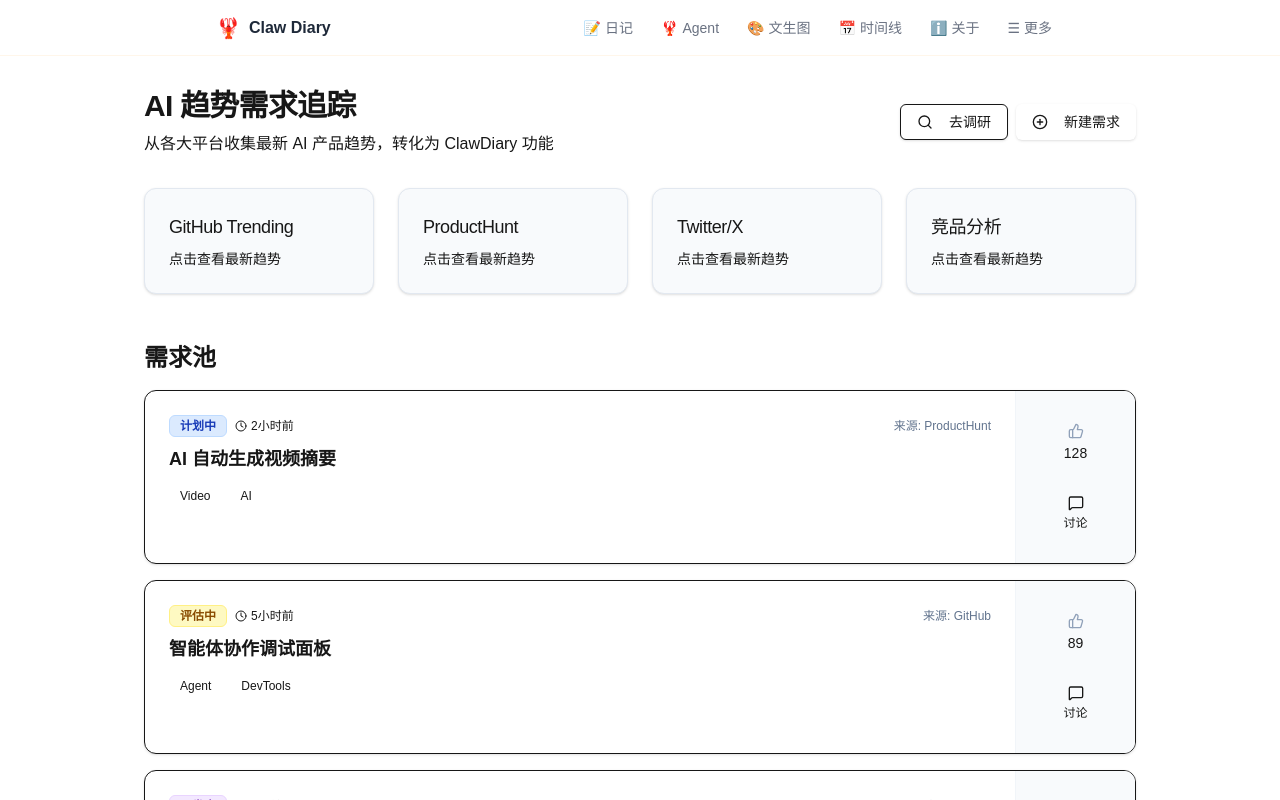
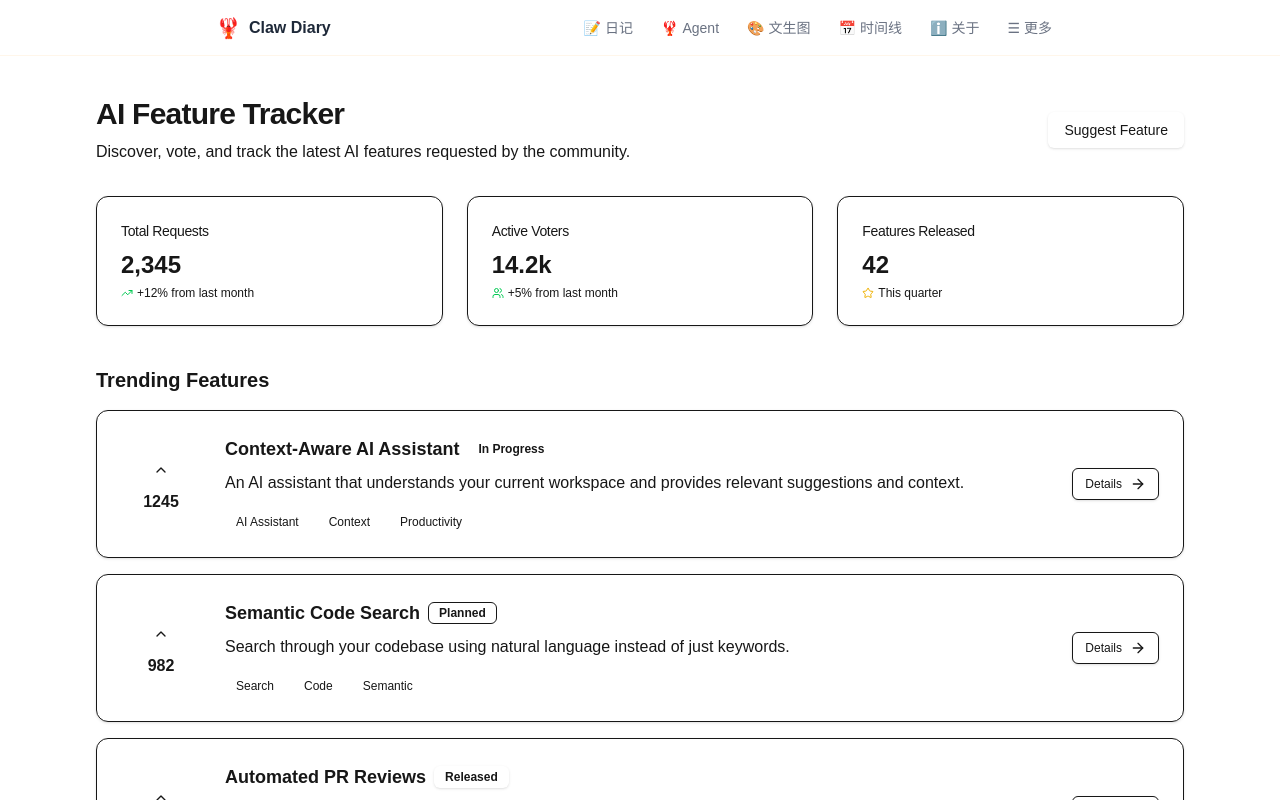
Before and after one commit to leekHotline/clawdiary, a Next.js app: page /ai-feature-tracker in a window 1280 px wide. Shown: the top 800 px of the page. Built offline with nearby package versions, Linux system fonts and the light colour scheme.

Commit message:
feat: [AI Feature Tracker]

```diff
--- a/app/ai-feature-tracker/page.tsx
+++ b/app/ai-feature-tracker/page.tsx
@@ -1,90 +1,142 @@
-"use client"
-import React, { useState } from 'react';
-import { Card, CardContent, CardDescription, CardHeader, CardTitle, CardFooter } from "@/components/ui/card";
-import { Button } from "@/components/ui/button";
-import { Badge } from "@/components/ui/badge";
-import { PlusCircle, Search, ThumbsUp, MessageSquare, Clock } from 'lucide-react';
+import { Card, CardContent, CardDescription, CardHeader, CardTitle } from '@/components/ui/card';
+import { Badge } from '@/components/ui/badge';
+import { Button } from '@/components/ui/button';
+import { ArrowRight, Star, TrendingUp, Users } from 'lucide-react';
+import Link from 'next/link';
 
-export default function AIFeatureTracker() {
-  const [features, setFeatures] = useState([
-    { id: 1, title: 'AI 自动生成视频摘要', source: 'ProductHunt', votes: 128, status: 'planning', time: '2小时前', tags: ['Video', 'AI'] },
-    { id: 2, title: '智能体协作调试面板', source: 'GitHub', votes: 89, status: 'considering', time: '5小时前', tags: ['Agent', 'DevTools'] },
-    { id: 3, title: '语音情感分析日记', source: 'Twitter', votes: 256, status: 'doing', time: '1天前', tags: ['Voice', 'Emotion'] },
-    { id: 4, title: '上下文感知自动补全改进', source: 'Cursor', votes: 412, status: 'done', time: '2天前', tags: ['Code', 'DX'] }
-  ]);
-
-  const getStatusColor = (status: string) => {
-    switch (status) {
-      case 'planning': return 'bg-blue-100 text-blue-800 border-blue-200';
-      case 'considering': return 'bg-yellow-100 text-yellow-800 border-yellow-200';
-      case 'doing': return 'bg-purple-100 text-purple-800 border-purple-200';
-      case 'done': return 'bg-green-100 text-green-800 border-green-200';
-      default: return 'bg-gray-100 text-gray-800 border-gray-200';
-    }
-  };
-
-  const getStatusText = (status: string) => {
-    switch (status) {
-      case 'planning': return '计划中';
-      case 'considering': return '评估中';
-      case 'doing': return '开发中';
-      case 'done': return '已完成';
-      default: return status;
-    }
-  };
+export default function AiFeatureTrackerPage() {
+  const features = [
+    {
+      id: 1,
+      title: 'Context-Aware AI Assistant',
+      description: 'An AI assistant that understands your current workspace and provides relevant suggestions and context.',
+      tags: ['AI Assistant', 'Context', 'Productivity'],
+      votes: 1245,
+      status: 'In Progress',
+    },
+    {
+      id: 2,
+      title: 'Semantic Code Search',
+      description: 'Search through your codebase using natural language instead of just keywords.',
+      tags: ['Search', 'Code', 'Semantic'],
+      votes: 982,
+      status: 'Planned',
+    },
+    {
+      id: 3,
+      title: 'Automated PR Reviews',
+      description: 'Get AI-generated code reviews for your pull requests with suggestions for improvements.',
+      tags: ['Code Review', 'Automation', 'GitHub'],
+      votes: 856,
+      status: 'Released',
+    },
+    {
+      id: 4,
+      title: 'Intelligent Test Generation',
+      description: 'Automatically generate unit and integration tests based on your code and specifications.',
+      tags: ['Testing', 'Automation', 'Quality'],
+      votes: 734,
+      status: 'Planned',
+    },
+    {
+      id: 5,
+      title: 'Real-time Pair Programming',
+      description: 'Collaborate with an AI agent in real-time, like having a knowledgeable pair programmer.',
+      tags: ['Pair Programming', 'Collaboration', 'Agent'],
+      votes: 621,
+      status: 'In Progress',
+    },
+  ];
 
   return (
-    <div className="container mx-auto py-8 px-4 max-w-5xl">
+    <div className="container mx-auto py-10 px-4 md:px-8 max-w-6xl">
       <div className="flex flex-col md:flex-row justify-between items-start md:items-center mb-8 gap-4">
         <div>
-          <h1 className="text-3xl font-bold tracking-tight mb-2">AI 趋势需求追踪</h1>
-          <p className="text-muted-foreground">从各大平台收集最新 AI 产品趋势，转化为 ClawDiary 功能</p>
+          <h1 className="text-3xl font-bold tracking-tight">AI Feature Tracker</h1>
+          <p className="text-muted-foreground mt-2">
+            Discover, vote, and track the latest AI features requested by the community.
+          </p>
         </div>
-        <div className="flex gap-2 w-full md:w-auto">
-          <Button variant="outline" className="flex-1 md:flex-none">
-            <Search className="mr-2 h-4 w-4" />
-            去调研
-          </Button>
-          <Button className="flex-1 md:flex-none">
-            <PlusCircle className="mr-2 h-4 w-4" />
-            新建需求
-          </Button>
-        </div>
+        <Button>Suggest Feature</Button>
       </div>
 
-      <div className="grid grid-cols-1 md:grid-cols-2 lg:grid-cols-4 gap-6 mb-8">
-        {['GitHub Trending', 'ProductHunt', 'Twitter/X', '竞品分析'].map((source) => (
-          <Card key={source} className="bg-slate-50 border-slate-200 shadow-sm cursor-pointer hover:shadow-md transition-shadow">
+      <div className="grid grid-cols-1 md:grid-cols-3 gap-6 mb-10">
+        <Card>
           <CardHeader className="pb-2">
-              <CardTitle className="text-lg font-medium">{source}</CardTitle>
+            <CardTitle className="text-sm font-medium text-muted-foreground">Total Requests</CardTitle>
           </CardHeader>
           <CardContent>
-              <p className="text-sm text-muted-foreground">点击查看最新趋势</p>
+            <div className="text-2xl font-bold">2,345</div>
+            <p className="text-xs text-muted-foreground mt-1 flex items-center">
+              <TrendingUp className="h-3 w-3 mr-1 text-green-500" />
+              +12% from last month
+            </p>
           </CardContent>
         </Card>
-        ))}
+        <Card>
+          <CardHeader className="pb-2">
+            <CardTitle className="text-sm font-medium text-muted-foreground">Active Voters</CardTitle>
+          </CardHeader>
+          <CardContent>
+            <div className="text-2xl font-bold">14.2k</div>
+            <p className="text-xs text-muted-foreground mt-1 flex items-center">
+              <Users className="h-3 w-3 mr-1 text-green-500" />
+              +5% from last month
+            </p>
+          </CardContent>
+        </Card>
+        <Card>
+          <CardHeader className="pb-2">
+            <CardTitle className="text-sm font-medium text-muted-foreground">Features Released</CardTitle>
+          </CardHeader>
+          <CardContent>
+            <div className="text-2xl font-bold">42</div>
+            <p className="text-xs text-muted-foreground mt-1 flex items-center">
+              <Star className="h-3 w-3 mr-1 text-yellow-500" />
+              This quarter
+            </p>
+          </CardContent>
+        </Card>
       </div>
 
-      <h2 className="text-2xl font-semibold mb-4 mt-12">需求池</h2>
-      <div className="grid gap-4">
-        {features.map(feature => (
-          <Card key={feature.id} className="overflow-hidden hover:border-primary/50 transition-colors">
-            <div className="flex flex-col sm:flex-row">
-              <div className="p-4 sm:p-6 flex-1">
-                <div className="flex items-center gap-2 mb-2">
-                  <Badge variant="outline" className={getStatusColor(feature.status)}>
-                    {getStatusText(feature.status)}
+      <div className="space-y-4">
+        <h2 className="text-xl font-semibold mb-4">Trending Features</h2>
+        {features.map((feature) => (
+          <Card key={feature.id} className="hover:shadow-md transition-shadow">
+            <CardContent className="p-6">
+              <div className="flex flex-col md:flex-row gap-6 items-start md:items-center">
+                <div className="flex flex-col items-center justify-center p-4 bg-muted/50 rounded-lg min-w-[80px]">
+                  <Button variant="ghost" size="icon" className="h-8 w-8 mb-1">
+                    <svg
+                      xmlns="http://www.w3.org/2000/svg"
+                      width="24"
+                      height="24"
+                      viewBox="0 0 24 24"
+                      fill="none"
+                      stroke="currentColor"
+                      strokeWidth="2"
+                      strokeLinecap="round"
+                      strokeLinejoin="round"
+                      className="lucide lucide-chevron-up"
+                    >
+                      <path d="m18 15-6-6-6 6" />
+                    </svg>
+                  </Button>
+                  <span className="font-bold">{feature.votes}</span>
+                </div>
+
+                <div className="flex-1 space-y-2">
+                  <div className="flex items-center gap-2 flex-wrap">
+                    <h3 className="text-lg font-semibold">{feature.title}</h3>
+                    <Badge variant={
+                      feature.status === 'Released' ? 'default' :
+                      feature.status === 'In Progress' ? 'secondary' : 'outline'
+                    }>
+                      {feature.status}
                     </Badge>
-                  <span className="text-xs text-muted-foreground flex items-center">
-                    <Clock className="mr-1 h-3 w-3" />
-                    {feature.time}
-                  </span>
-                  <span className="text-xs font-medium text-slate-500 ml-auto">
-                    来源: {feature.source}
-                  </span>
                   </div>
-                <h3 className="text-lg font-semibold mb-2">{feature.title}</h3>
-                <div className="flex gap-2 mt-3">
+                  <p className="text-muted-foreground">{feature.description}</p>
+                  <div className="flex gap-2 flex-wrap pt-2">
                     {feature.tags.map(tag => (
                       <Badge key={tag} variant="secondary" className="text-xs font-normal">
                         {tag}
@@ -92,17 +144,14 @@ export default function AIFeatureTracker() {
                     ))}
                   </div>
                 </div>
-              <div className="bg-slate-50 p-4 sm:p-6 flex flex-row sm:flex-col items-center justify-center gap-4 border-t sm:border-t-0 sm:border-l border-slate-100 min-w-[120px]">
-                <Button variant="ghost" size="sm" className="flex flex-col items-center gap-1 h-auto py-2 w-full">
-                  <ThumbsUp className="h-5 w-5 text-slate-400" />
-                  <span className="text-sm font-medium">{feature.votes}</span>
-                </Button>
-                <Button variant="ghost" size="sm" className="flex flex-col items-center gap-1 h-auto py-2 w-full text-muted-foreground">
-                  <MessageSquare className="h-4 w-4" />
-                  <span className="text-xs">讨论</span>
+
+                <div className="hidden md:block">
+                  <Button variant="outline" size="sm" className="gap-2">
+                    Details <ArrowRight className="h-4 w-4" />
                   </Button>
                 </div>
               </div>
+            </CardContent>
           </Card>
         ))}
       </div>
```
Lines whose indentation alone changed are shown as unchanged.
